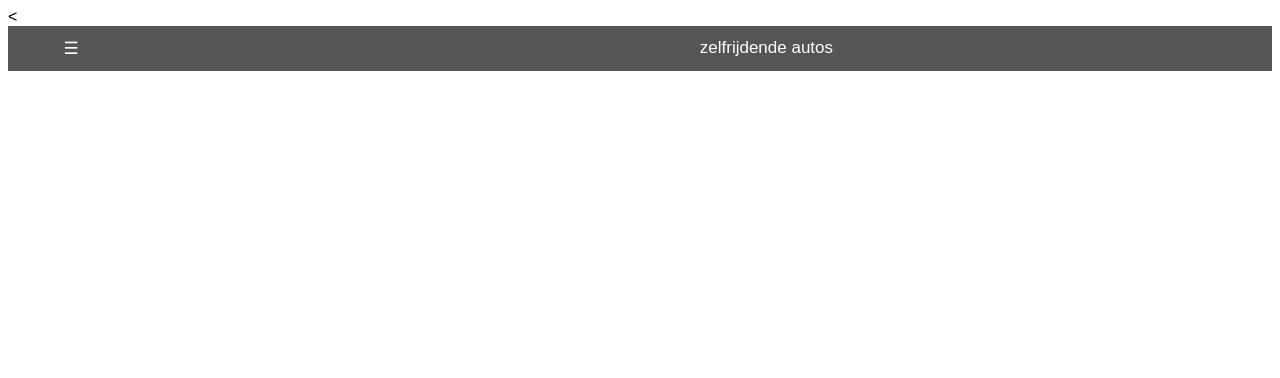
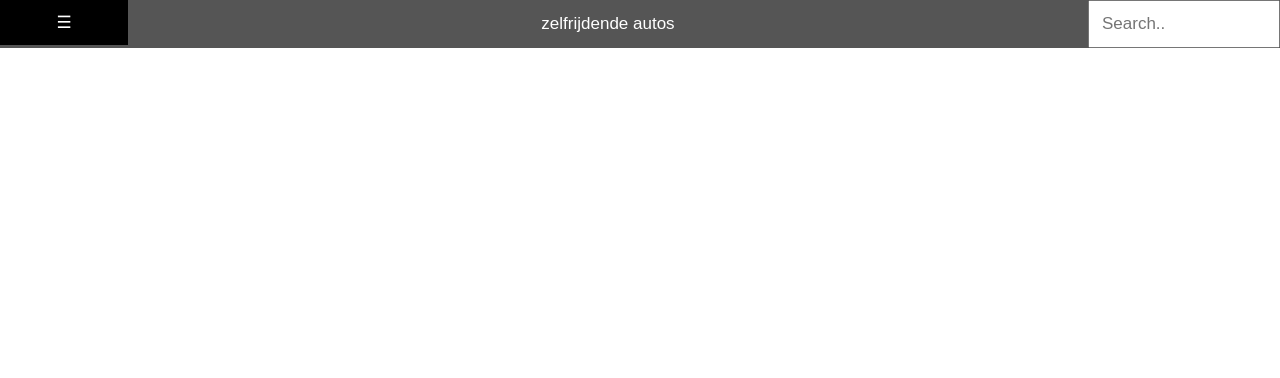
Before and after one commit to thierrywo/Self-driving-car, a plain HTML site: page index.html in a window 1280 px wide. Drawn offline with Linux system fonts and the light colour scheme.

Commit message:
Add files via upload

```diff
--- a/index.html
+++ b/index.html
@@ -1,12 +1,16 @@
-<<!DOCTYPE html>
+<!DOCTYPE html>
 <html>
 <head>
 <meta name="viewport" content="width=device-width, initial-scale=1">
 </head>
 
+<link rel="stylesheet" href="sdc.css">
+<script src="sdc.js"></script>
+
 <div class="navbar">
   <button class="openbtn" onclick="openNav()">☰</button>
   <a class="active" href="#">zelfrijdende autos</a>
+  <input type="text" placeholder="Search..">
 </div>
 
 <body>
--- a/sdc.css
+++ b/sdc.css
@@ -4,17 +4,23 @@ body {font-family: Arial, Helvetica, sans-serif;}
 .navbar {
   width: 100%;
   background-color: #555;
-  overflow: auto;
+  position: fixed;
+  top: 0;
+  border: none;
+  left: 0;
 }
 
 .navbar a {
-  float: right;
-  padding: 12px;
+  float: left;
+  font-size: 17px;
+  background-color: #555;
+  text-decoration: none;
   color: white;
-  text-decoration: none;
-  font-size: 17px;
-  width: 80%;
+  padding: 14px;
+  border: none;
   text-align: center;
+  width: 75%;
+  display: block;
 }
 
 .navbar a:hover {
@@ -60,6 +66,7 @@ body {font-family: Arial, Helvetica, sans-serif;}
 }
 
 .openbtn {
+  float: left;
   font-size: 17px;
   background-color: #555;
   text-decoration: none;
@@ -74,7 +81,9 @@ body {font-family: Arial, Helvetica, sans-serif;}
   background-color: #000;
 }
 
-#main {
-  transition: margin-left .5s;
-  padding: 16px;
+.navbar input[type=text] {
+  float: right;
+  width:15%;
+  padding:12px;
+  font-size: 17px;
 }
--- a/sdc.js
+++ b/sdc.js
@@ -7,3 +7,12 @@ function closeNav() {
   document.getElementById("mySidebar").style.width = "0";
   document.getElementById("main").style.marginLeft= "0";
 }
+
+$(document).ready(function() {
+
+		    $(".fa-search").click(function() {
+		       $(".search-box").toggle();
+		       $("input[type='text']").focus();
+		     });
+
+ 		});
```
